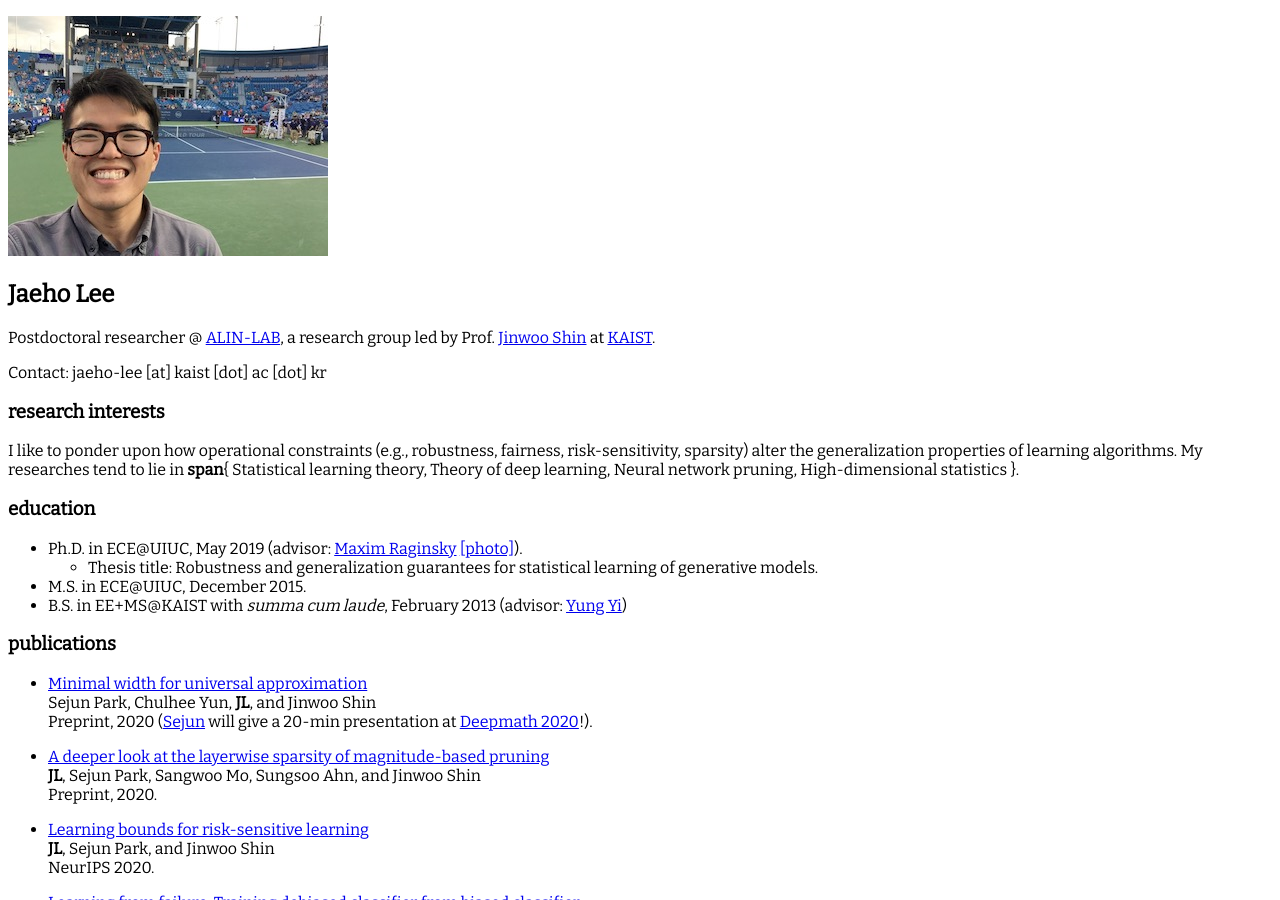
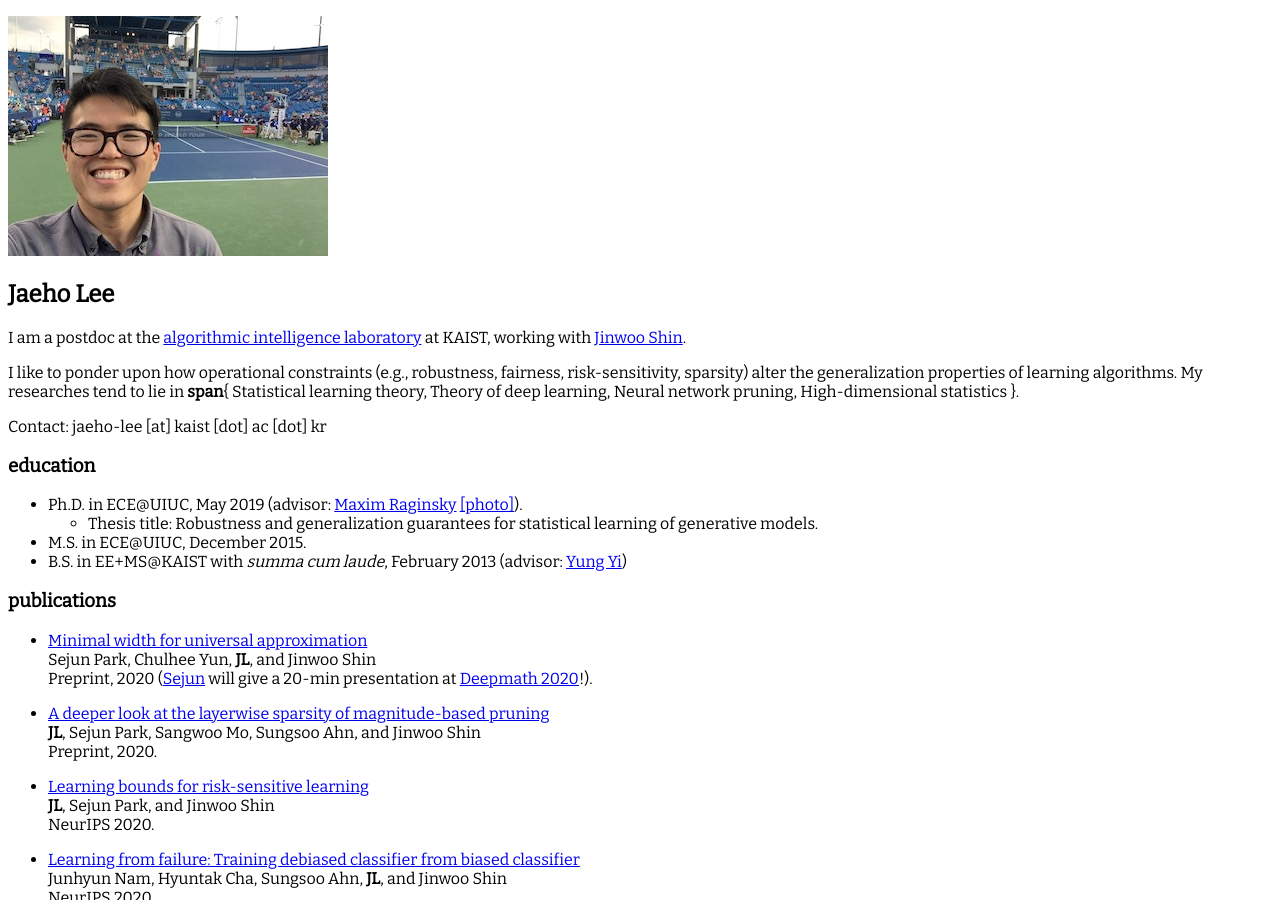
Before and after one commit to jaeho-lee/jaeho-lee.github.io, a Jekyll site: the page built from index.md, in a window 1280 px wide and 900 px high. Built offline with Jekyll 4.4.1, drawn with Linux system fonts in a browser that asks for light colours.

Commit message:
Update index.md

```diff
--- a/index.md
+++ b/index.md
@@ -6,13 +6,12 @@ title: Jaeho Lee
 <img src="assets/profile.jpg">
 
 ## Jaeho Lee
-Postdoctoral researcher @ [ALIN-LAB](http://alinlab.kaist.ac.kr), a research group led by Prof. [Jinwoo Shin](http://alinlab.kaist.ac.kr/shin.html) at [KAIST](http://kaist.ac.kr).
+I am a postdoc at the [algorithmic intelligence laboratory](http://alinlab.kaist.ac.kr) at KAIST, working with [Jinwoo Shin](http://alinlab.kaist.ac.kr/shin.html).
+
+I like to ponder upon how operational constraints (e.g., robustness, fairness, risk-sensitivity, sparsity) alter the generalization properties of learning algorithms. My researches tend to lie in
+**span**{ Statistical learning theory, Theory of deep learning, Neural network pruning, High-dimensional statistics }.
 
 Contact: jaeho-lee [at] kaist [dot] ac [dot] kr
-
-### research interests
-I like to ponder upon how operational constraints (e.g., robustness, fairness, risk-sensitivity, sparsity) alter the generalization properties of learning algorithms. My researches tend to lie in
-**span**{ Statistical learning theory, Theory of deep learning, Neural network pruning, High-dimensional statistics }.
 
 ### education
 * Ph.D. in ECE@UIUC, May 2019 (advisor: [Maxim Raginsky](http://maxim.ece.illinois.edu) [[photo]](assets/max_and_i.jpg)).
```
